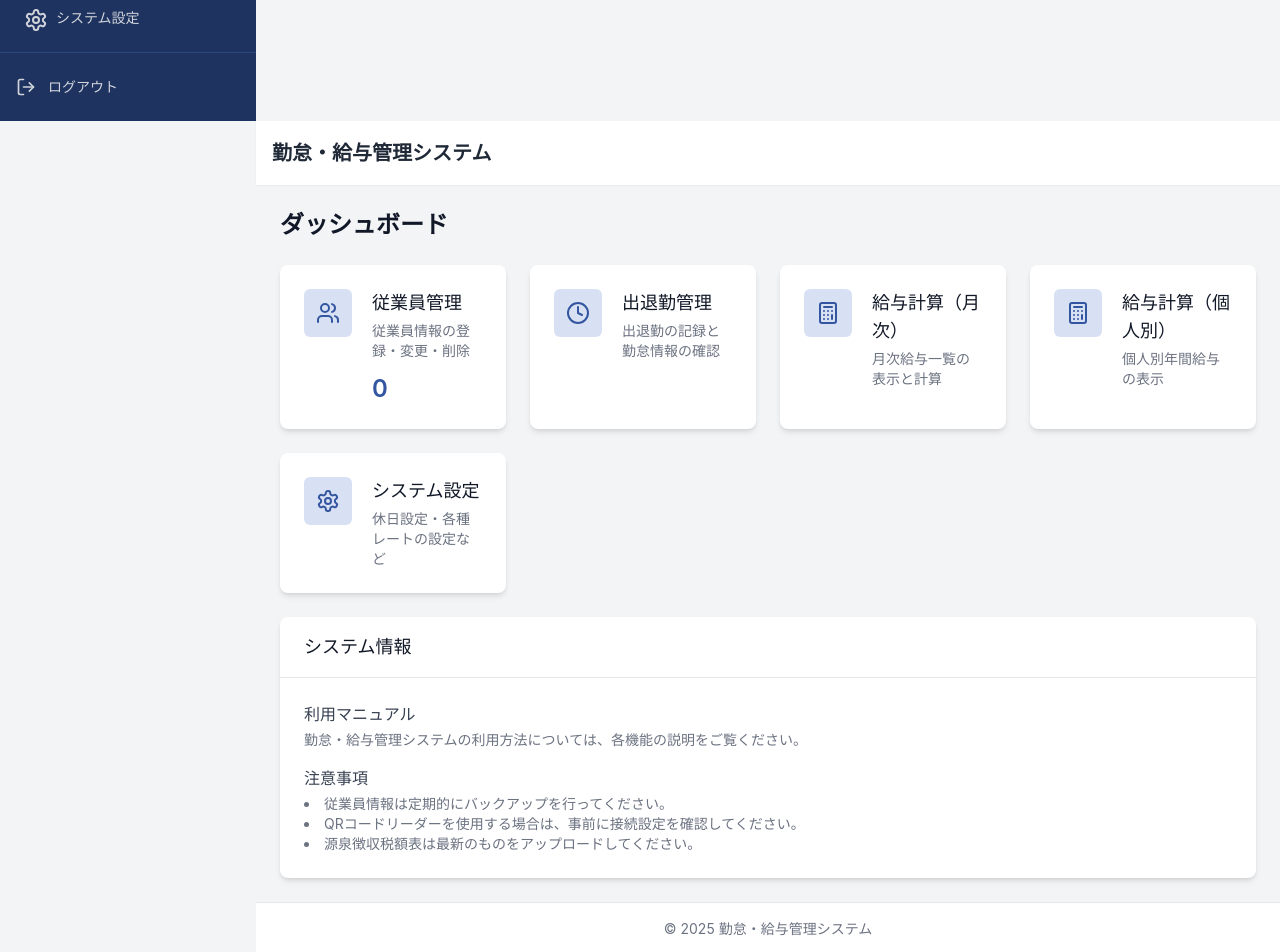
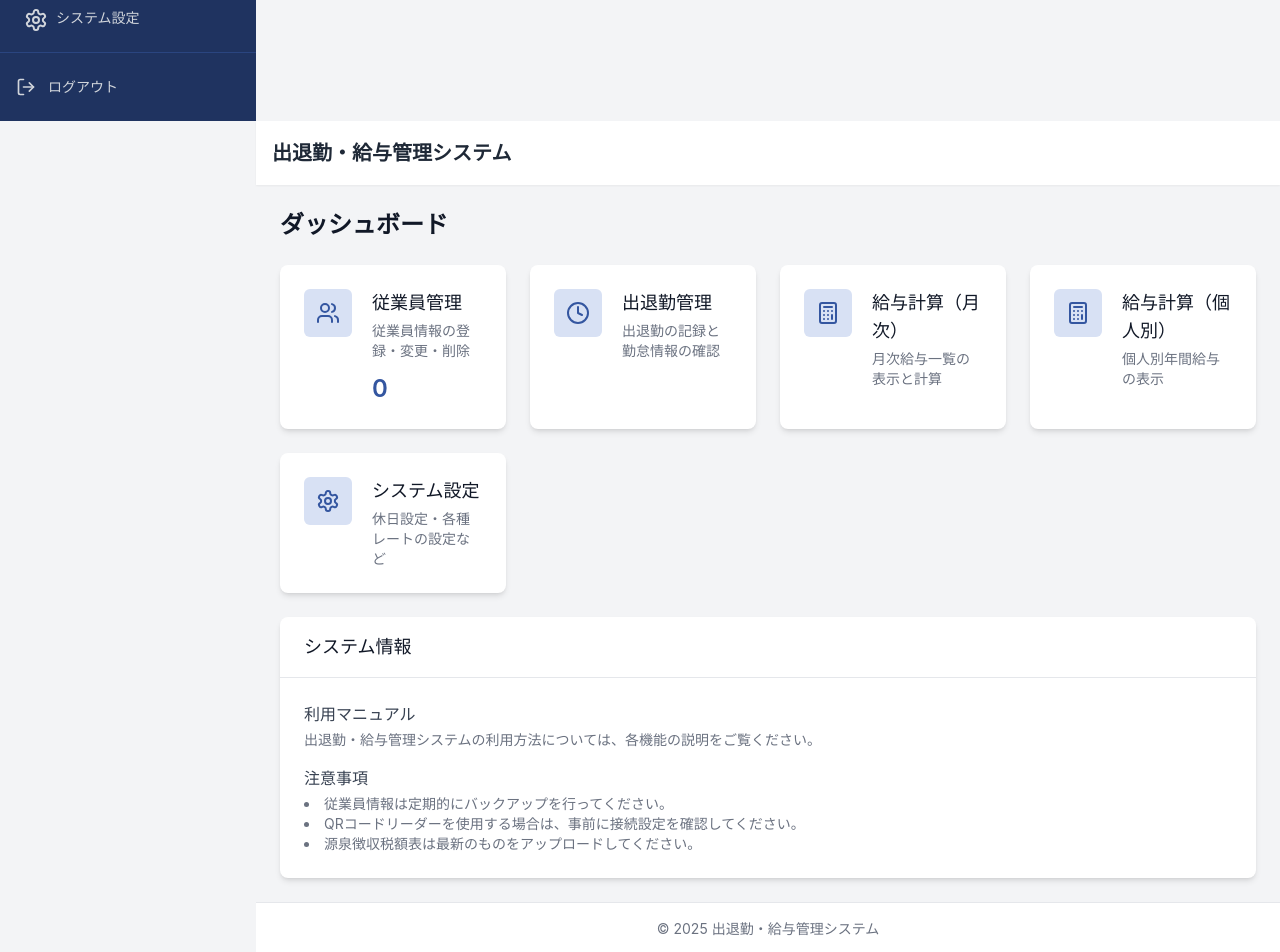
Before and after one commit to Takibiueta/time-attendance-app, a React (Vite) app: page /dashboard in a window 1280 px wide. Shown: the part 240-1192 px from the top of the page. Built offline with nearby package versions, Linux system fonts and the light colour scheme.

Commit message:
勤怠管理を出退勤管理に変更

```diff
--- a/index.html
+++ b/index.html
@@ -4,7 +4,7 @@
     <meta charset="UTF-8" />
     <link rel="icon" type="image/svg+xml" href="/logo.svg" />
     <meta name="viewport" content="width=device-width, initial-scale=1.0" />
-    <title>勤怠・給与管理システム</title>
+    <title>出退勤・給与管理システム</title>
   </head>
   <body>
     <div id="root"></div>
--- a/src/layouts/AuthLayout.tsx
+++ b/src/layouts/AuthLayout.tsx
@@ -10,7 +10,7 @@ const AuthLayout: React.FC = () => {
           <Logo className="h-12 w-auto" />
         </div>
         <h2 className="mt-6 text-center text-3xl font-extrabold text-gray-900">
-          勤怠・給与管理システム
+          出退勤・給与管理システム
         </h2>
       </div>
 
--- a/src/layouts/MainLayout.tsx
+++ b/src/layouts/MainLayout.tsx
@@ -181,7 +181,7 @@ const MainLayout: React.FC = () => {
             >
               <Menu className="h-6 w-6" />
             </button>
-            <div className="text-xl font-semibold text-gray-800">勤怠・給与管理システム</div>
+            <div className="text-xl font-semibold text-gray-800">出退勤・給与管理システム</div>
             <div></div> {/* Placeholder for right side items */}
           </div>
         </header>
@@ -192,7 +192,7 @@ const MainLayout: React.FC = () => {
 
         <footer className="bg-white p-4 border-t border-gray-200">
           <div className="text-center text-sm text-gray-500">
-            © {new Date().getFullYear()} 勤怠・給与管理システム
+            © {new Date().getFullYear()} 出退勤・給与管理システム
           </div>
         </footer>
       </div>
--- a/src/pages/dashboard/DashboardPage.tsx
+++ b/src/pages/dashboard/DashboardPage.tsx
@@ -91,7 +91,7 @@ const DashboardPage: React.FC = () => {
             <div>
               <h4 className="font-medium text-gray-700">利用マニュアル</h4>
               <p className="text-sm text-gray-500 mt-1">
-                勤怠・給与管理システムの利用方法については、各機能の説明をご覧ください。
+                出退勤・給与管理システムの利用方法については、各機能の説明をご覧ください。
               </p>
             </div>
 
--- a/src/pages/payroll/MonthlyPayrollPage.tsx
+++ b/src/pages/payroll/MonthlyPayrollPage.tsx
@@ -131,7 +131,7 @@ const MonthlyPayrollPage: React.FC = () => {
             <thead>
               <tr>
                 <th rowSpan={2}>氏名</th>
-                <th colSpan={3} className="text-center">勤怠</th>
+                <th colSpan={3} className="text-center">出退勤</th>
                 <th colSpan={4} className="text-center">支給</th>
                 <th colSpan={5} className="text-center">控除</th>
                 <th rowSpan={2}>差引支給額</th>
--- a/src/pages/payroll/PaySlipPage.tsx
+++ b/src/pages/payroll/PaySlipPage.tsx
@@ -156,7 +156,7 @@ const PaySlipPage: React.FC = () => {
 
         <div className="grid grid-cols-1 gap-6 md:grid-cols-2">
           <div>
-            <h3 className="text-lg font-medium mb-4 border-b pb-2">勤怠情報</h3>
+            <h3 className="text-lg font-medium mb-4 border-b pb-2">出退勤情報</h3>
             <table className="w-full">
               <tbody>
                 <tr>
```
